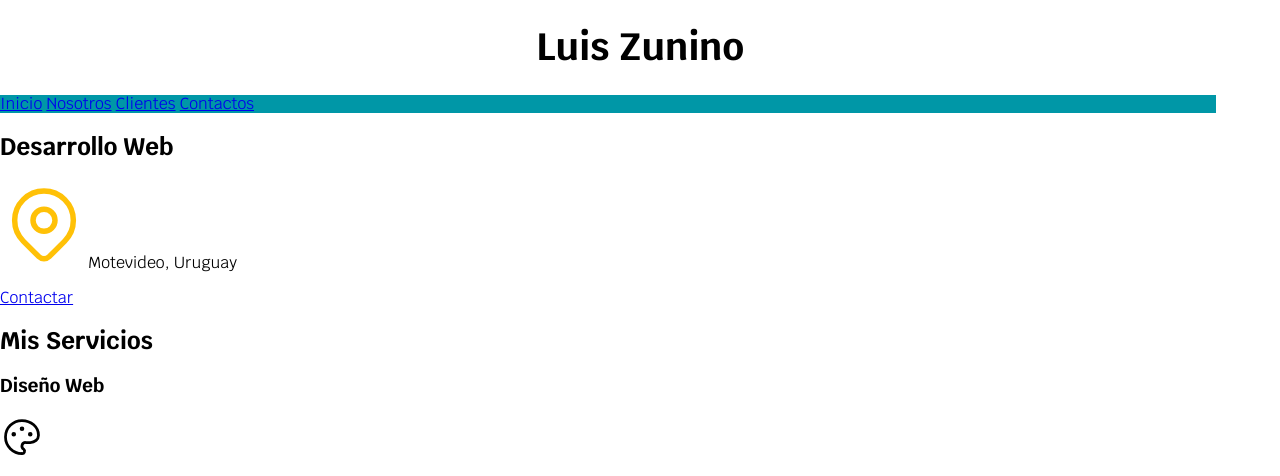
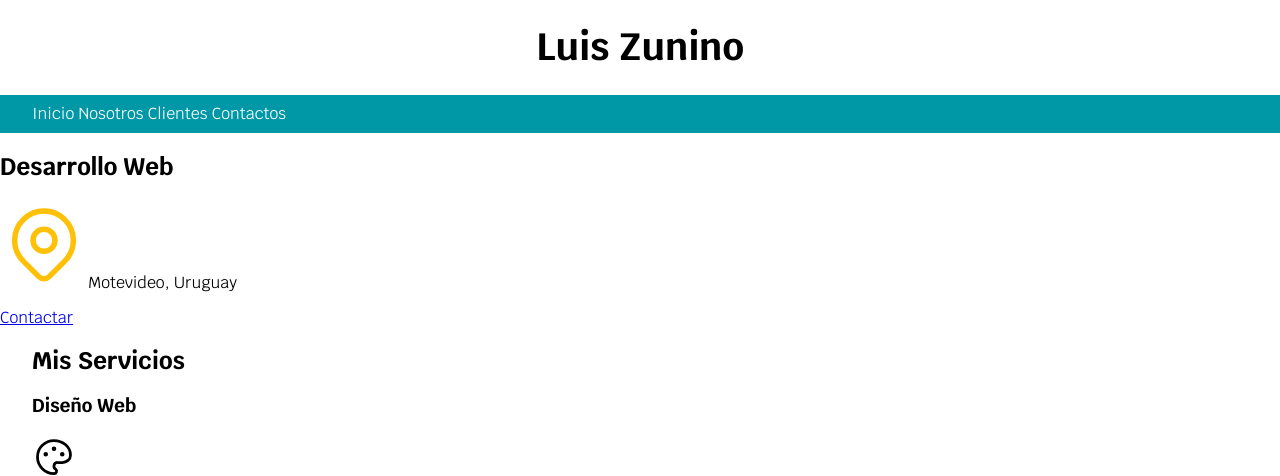
Before and after one commit to Luis-zunino/Proyecto_Freelancer, a website: page index.html in a window 1280 px wide. Shown: the top 476 px of the page. Drawn offline with nearby package versions, Linux system fonts and the light colour scheme.

Commit message:
_nav.scss
se le dan estilos a la barra de navegacion

```diff
--- a/ASSETS/SASS/PARTES/_nav.scss
+++ b/ASSETS/SASS/PARTES/_nav.scss
@@ -1,6 +1,15 @@
 @import "variables";
 
-.navegacion {
-    color: #000;
+.nav-bg {
     background-color: $secundario;
+
+    .navegacion {
+        padding: 1rem;
+
+        a {
+            color: $blanco;
+            text-decoration: none;
+
+        }
+    }
 }
--- a/ASSETS/SASS/style.scss
+++ b/ASSETS/SASS/style.scss
@@ -15,6 +15,8 @@ html {
 
 .contenedor {
     width: 95%;
+    margin: 0 auto;
+
 }
 
 header {
```
Also changed, not shown: ASSETS/CSS/style.css.
